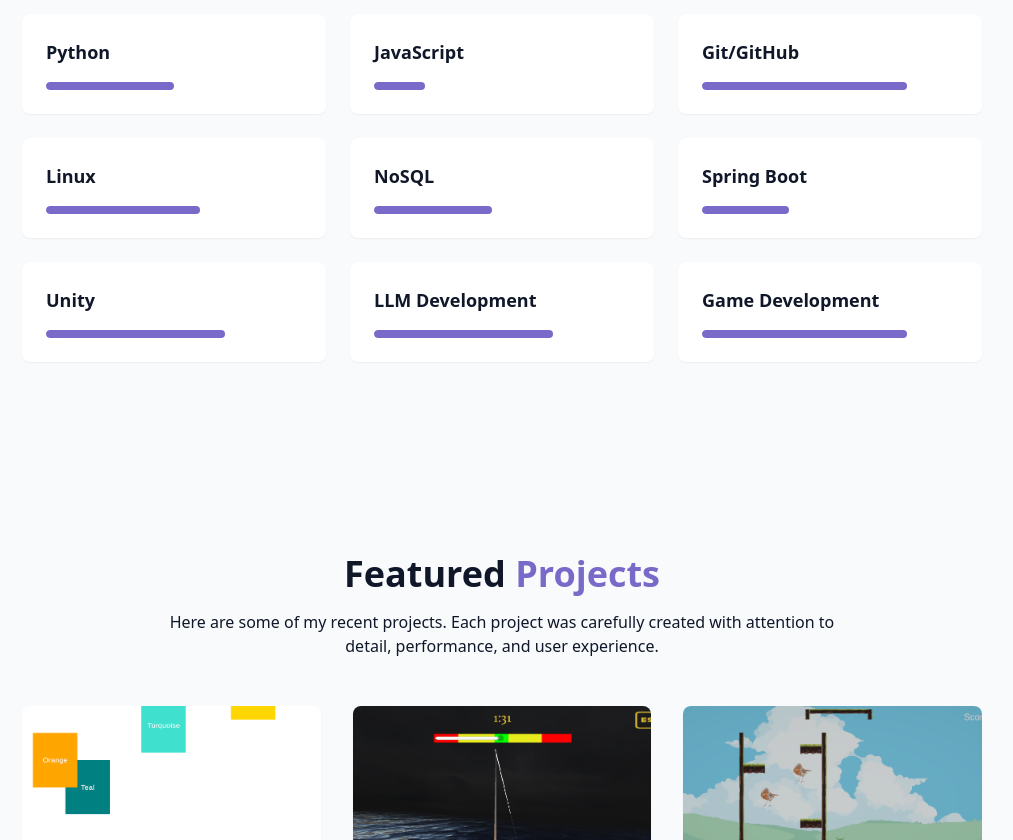
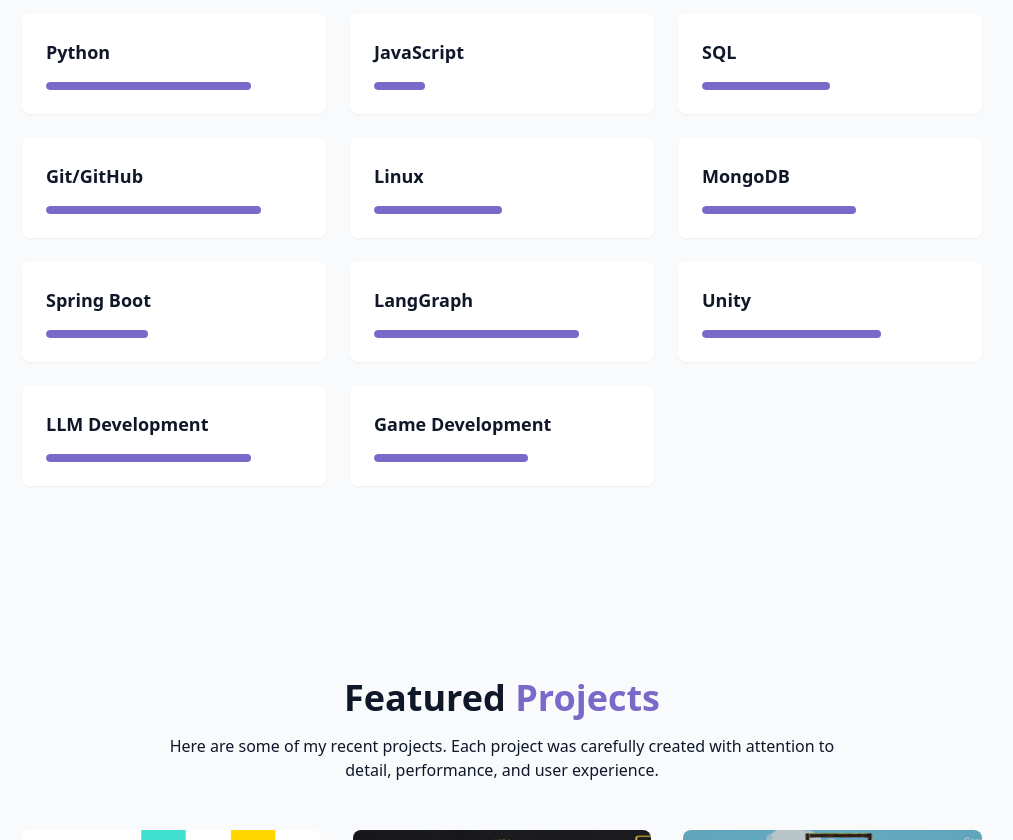
Before and after one commit to rosenbergk/portfolio-website, a React (Vite) app: page / in a window 1280 px wide. Shown: the part 1960-2800 px from the top of the page, without its empty margins (138-1151 px from the left). Built offline with nearby package versions, Linux system fonts and the light colour scheme; no server answers.

Commit message:
Updated skills

```diff
--- a/src/components/SkillsSection.jsx
+++ b/src/components/SkillsSection.jsx
@@ -6,19 +6,21 @@
   { name: "Java", level: 5, category: "programming languages" },
   { name: "C++", level: 3, category: "programming languages" },
   { name: "C#", level: 4, category: "programming languages" },
-  { name: "Python", level: 2.5, category: "programming languages" },
+  { name: "Python", level: 4, category: "programming languages" },
   { name: "JavaScript", level: 1, category: "programming languages" },
+  { name: "SQL", level: 2.5, category: "programming languages" },
 
   // Tools and Technologies
-  { name: "Git/GitHub", level: 4, category: "tools" },
-  { name: "Linux", level: 3, category: "tools" },
-  { name: "NoSQL", level: 2.3, category: "tools" },
-  { name: "Spring Boot", level: 1.7, category: "tools" },
+  { name: "Git/GitHub", level: 4.2, category: "tools" },
+  { name: "Linux", level: 2.5, category: "tools" },
+  { name: "MongoDB", level: 3, category: "tools" },
+  { name: "Spring Boot", level: 2, category: "tools" },
+  { name: "LangGraph", level: 4, category: "tools" },
   { name: "Unity", level: 3.5, category: "tools" },
 
   // Specialties
-  { name: "LLM Development", level: 3.5, category: "specialties" },
-  { name: "Game Development", level: 4, category: "specialties" },
+  { name: "LLM Development", level: 4, category: "specialties" },
+  { name: "Game Development", level: 3, category: "specialties" },
 ];
 
 const categories = ["all", "programming languages", "tools", "specialties"];
```
